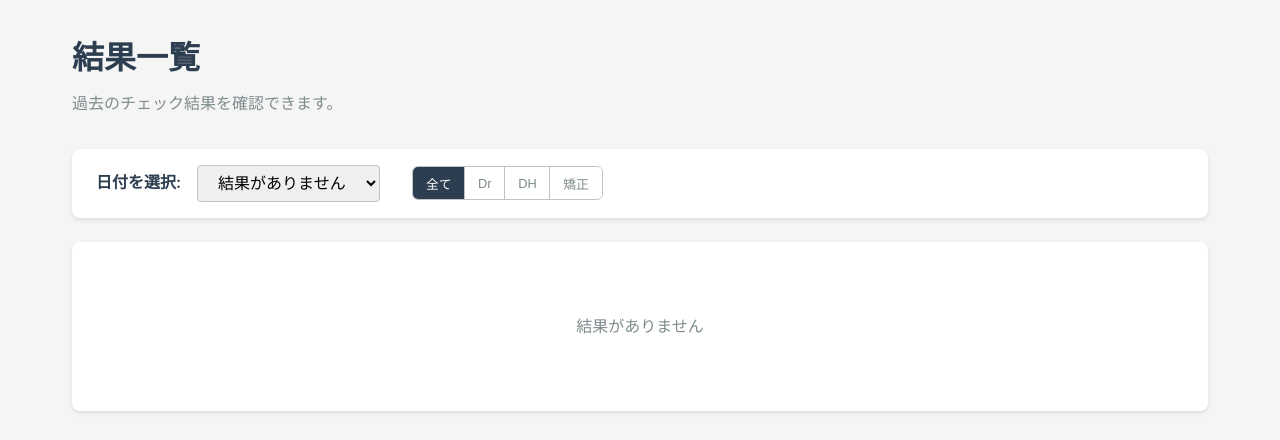
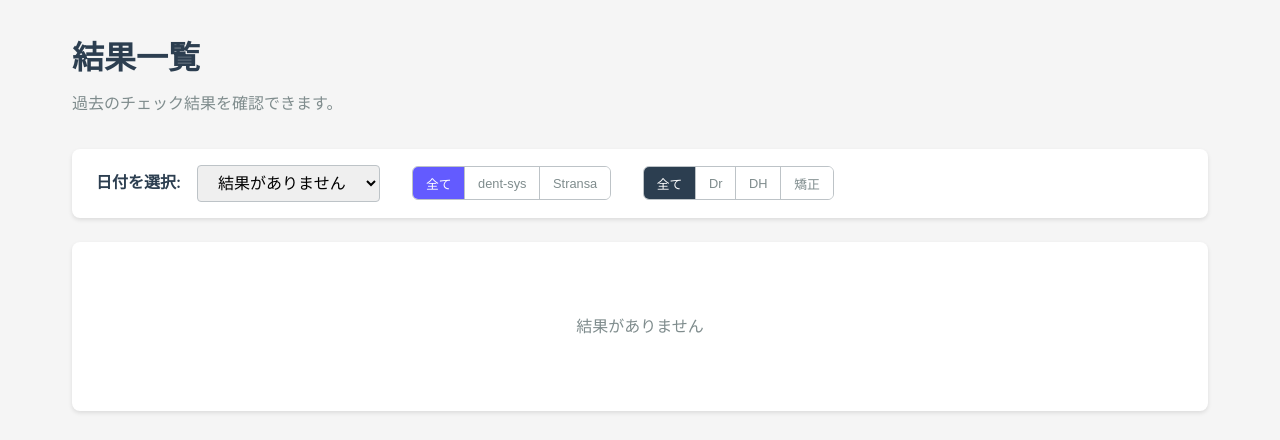
Before and after one commit to sakuramarketing-source/dent-slot-checker, a Flask app: page /results in a window 1280 px wide. Shown: the part 64-504 px from the top of the page. Run offline with Flask 3, Linux system fonts and the light colour scheme; data that the repository does not hold is empty.

Commit message:
dent-sys/Stransa並列実行 + 結果マージ + システムタブ追加
- dent-sysとStransaを並列スクレイピング（所要時間を大幅短縮）
- タイムアウトを300→600秒に延長
- 部分チェック時に既存結果をマージ（上書き防止）
- ダッシュボード/結果ページにシステムタブ(全て/dent-sys/Stransa)追加

Co-Authored-By: Claude Opus 4.6 <noreply@anthropic.com>

```diff
--- a/web/routes/results.py
+++ b/web/routes/results.py
@@ -23,7 +23,7 @@ _check_started_at = None
 _check_thread = None
 _check_result = None  # None=未実行, True=成功, False=失敗
 _check_error = None
-_CHECK_TIMEOUT = 300  # 5分タイムアウト
+_CHECK_TIMEOUT = 600  # 10分タイムアウト
 
 
 def load_staff_rules():
@@ -109,6 +109,38 @@ def _recalculate_detail(detail, threshold):
 
 
 _output_synced = False
+
+
+def _merge_with_latest(new_results, checked_system, output_path_str, check_date):
+    """部分チェック時に他システムの結果を最新ファイルからマージ"""
+    import glob as _glob
+
+    date_str = check_date.replace('-', '')
+    pattern = os.path.join(output_path_str, f'slot_check_{date_str}_*.json')
+    files = _glob.glob(pattern)
+
+    if not files:
+        return None
+
+    latest = max(files, key=os.path.getmtime)
+    try:
+        with open(latest, 'r', encoding='utf-8') as f:
+            prev_data = json.load(f)
+    except Exception:
+        return None
+
+    # 他システムの結果を保持
+    other_system = [
+        r for r in prev_data.get('results', [])
+        if r.get('system') != checked_system
+    ]
+
+    if not other_system:
+        return None
+
+    # 新しい結果 + 他システムの結果をマージ
+    merged_results = new_results + other_system
+    return {'results': merged_results}
 
 
 def get_result_files():
@@ -347,12 +379,13 @@ def run_check():
         root_logger.setLevel(logging.INFO)
 
         try:
+            import asyncio as _asyncio
             from src.browser_pool import get_browser, run_async
             from src.config_loader import load_config, get_exclude_patterns, get_slot_settings
             from src.main import analyze_results
             from src.output_writer import save_results
             from pathlib import Path
-            from datetime import datetime, timedelta
+            from datetime import datetime, timedelta, timezone
 
             logger_t = logging.getLogger('check_thread')
             logger_t.info("インプロセスチェック開始")
@@ -391,40 +424,62 @@ def run_check():
             total_clinics = 0
             clinics_with_availability = 0
 
-            # Stransa スクレイピング（ブラウザプール利用）
-            if stransa_clinics:
-                logger_t.info("=== Stransa スクレイピング（ブラウザプール） ===")
+            # dent-sys + Stransa を並列実行（ブラウザプール利用）
+            async def _scrape_all():
                 from src.scraper_stransa import scrape_all_stransa_clinics
-                stransa_result = run_async(
-                    scrape_all_stransa_clinics(stransa_clinics, browser=browser)
-                )
-                analysis = analyze_results(stransa_result, slot_settings, 'stransa', staff_by_clinic)
+                from src.scraper import scrape_all_clinics
+                tasks = []
+                labels = []
+
+                if stransa_clinics:
+                    logger_t.info("=== Stransa スクレイピング開始 ===")
+                    tasks.append(scrape_all_stransa_clinics(stransa_clinics, browser=browser))
+                    labels.append('stransa')
+
+                if dent_sys_clinics:
+                    logger_t.info("=== dent-sys スクレイピング開始 ===")
+                    tasks.append(scrape_all_clinics(
+                        dent_sys_clinics, exclude_patterns,
+                        slot_settings['slot_interval_minutes'],
+                        True, str(config_path), browser=browser
+                    ))
+                    labels.append('dent-sys')
+
+                if not tasks:
+                    return []
+
+                results = await _asyncio.gather(*tasks, return_exceptions=True)
+                return list(zip(labels, results))
+
+            scrape_results = run_async(_scrape_all())
+
+            for label, result in scrape_results:
+                if isinstance(result, Exception):
+                    logger_t.error(f"{label} スクレイピング失敗: {result}")
+                    continue
+                analysis = analyze_results(result, slot_settings, label, staff_by_clinic)
                 all_results.extend(analysis['results'])
                 total_clinics += analysis['summary']['total_clinics']
                 clinics_with_availability += analysis['summary']['clinics_with_availability']
-                logger_t.info(f"Stransa完了: {analysis['summary']}")
+                logger_t.info(f"{label}完了: {analysis['summary']}")
 
-            # dent-sys スクレイピング（ブラウザプール利用）
-            if dent_sys_clinics:
-                logger_t.info("=== dent-sys スクレイピング（ブラウザプール） ===")
-                from src.scraper import scrape_all_clinics
-                dent_result = run_async(
-                    scrape_all_clinics(
-                        dent_sys_clinics, exclude_patterns,
-                        slot_settings['slot_interval_minutes'],
-                        True, str(config_path), browser=browser
+            # 部分チェックの場合、他システムの結果をマージ
+            JST = timezone(timedelta(hours=9))
+            check_date = (datetime.now(JST) + timedelta(days=1)).strftime('%Y-%m-%d')
+
+            if system_filter and all_results:
+                merged = _merge_with_latest(
+                    all_results, system_filter, output_path, check_date
+                )
+                if merged:
+                    all_results = merged['results']
+                    total_clinics = len(all_results)
+                    clinics_with_availability = sum(
+                        1 for r in all_results if r.get('result', False)
                     )
-                )
-                analysis = analyze_results(dent_result, slot_settings, 'dent-sys', staff_by_clinic)
-                all_results.extend(analysis['results'])
-                total_clinics += analysis['summary']['total_clinics']
-                clinics_with_availability += analysis['summary']['clinics_with_availability']
-                logger_t.info(f"dent-sys完了: {analysis['summary']}")
+                    logger_t.info(f"既存結果とマージ完了: {total_clinics}分院")
 
             # 統合結果
-            from datetime import timezone
-            JST = timezone(timedelta(hours=9))
-            check_date = (datetime.now(JST) + timedelta(days=1)).strftime('%Y-%m-%d')
             combined = {
                 'check_date': check_date,
                 'checked_at': datetime.now(JST).isoformat(),
--- a/web/static/css/style.css
+++ b/web/static/css/style.css
@@ -911,6 +911,40 @@ h1 {
 }
 
 /* Dr/DH フィルタトグル */
+.system-filter {
+    display: inline-flex;
+    border: 1px solid #bdc3c7;
+    border-radius: 6px;
+    overflow: hidden;
+    margin-left: 1rem;
+    vertical-align: middle;
+}
+
+.system-filter-btn {
+    padding: 0.4rem 0.8rem;
+    border: none;
+    background: white;
+    cursor: pointer;
+    font-size: 0.8rem;
+    font-weight: 500;
+    color: #7f8c8d;
+    transition: all 0.2s;
+    border-right: 1px solid #bdc3c7;
+}
+
+.system-filter-btn:last-child {
+    border-right: none;
+}
+
+.system-filter-btn:hover {
+    background: #f8f9fa;
+}
+
+.system-filter-btn.active {
+    background: #635BFF;
+    color: white;
+}
+
 .category-filter {
     display: inline-flex;
     border: 1px solid #bdc3c7;
--- a/web/templates/results.html
+++ b/web/templates/results.html
@@ -11,6 +11,11 @@
     <select id="dateSelect">
         <option value="">読み込み中...</option>
     </select>
+    <span class="system-filter" id="systemFilter">
+        <button class="system-filter-btn active" data-system="all">全て</button>
+        <button class="system-filter-btn" data-system="dent-sys">dent-sys</button>
+        <button class="system-filter-btn" data-system="stransa">Stransa</button>
+    </span>
     <span class="category-filter" id="categoryFilter">
         <button class="category-filter-btn active" data-filter="all">全て</button>
         <button class="category-filter-btn" data-filter="doctor">Dr</button>
@@ -29,8 +34,21 @@
 <script>
 let currentResultData = null;
 let currentCategoryFilter = 'all';
+let currentSystemFilter = 'all';
 
-// フィルタボタンのクリックイベント
+// システムフィルタボタン
+document.getElementById('systemFilter').addEventListener('click', function(e) {
+    const btn = e.target.closest('.system-filter-btn');
+    if (!btn) return;
+    this.querySelectorAll('.system-filter-btn').forEach(function(b) { b.classList.remove('active'); });
+    btn.classList.add('active');
+    currentSystemFilter = btn.dataset.system;
+    if (currentResultData) {
+        renderResult(currentResultData, currentCategoryFilter);
+    }
+});
+
+// カテゴリフィルタボタン
 document.getElementById('categoryFilter').addEventListener('click', function(e) {
     const btn = e.target.closest('.category-filter-btn');
     if (!btn) return;
@@ -104,6 +122,9 @@ function renderResult(data, filter) {
     let cardsHtml = '';
 
     for (const result of data.results) {
+        // システムフィルタ
+        if (currentSystemFilter !== 'all' && result.system !== currentSystemFilter) continue;
+
         const filteredDetails = (filter === 'all')
             ? result.details
             : (result.details || []).filter(function(d) { return d.category === filter; });
```
Also changed, not shown: web/templates/index.html (+32 -1 lines).
